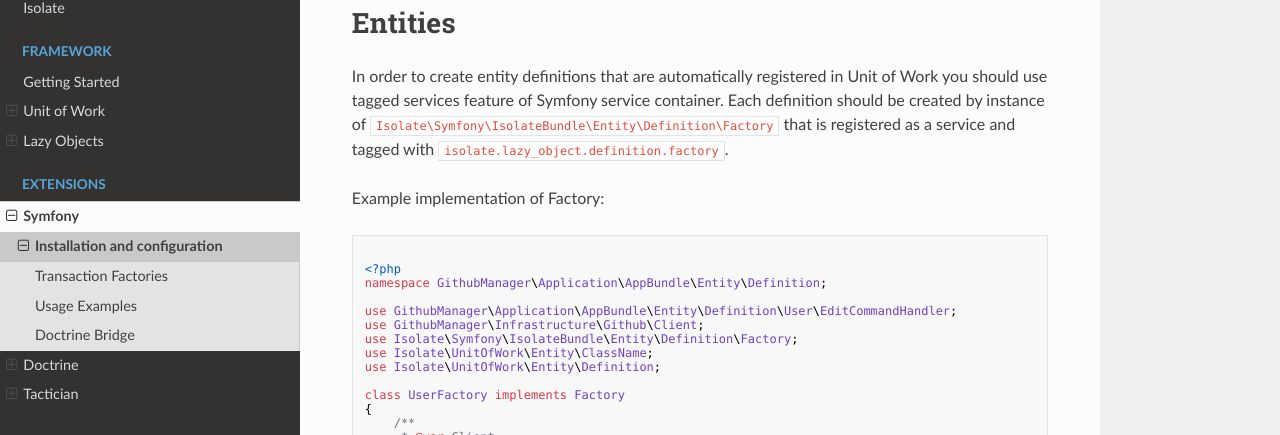
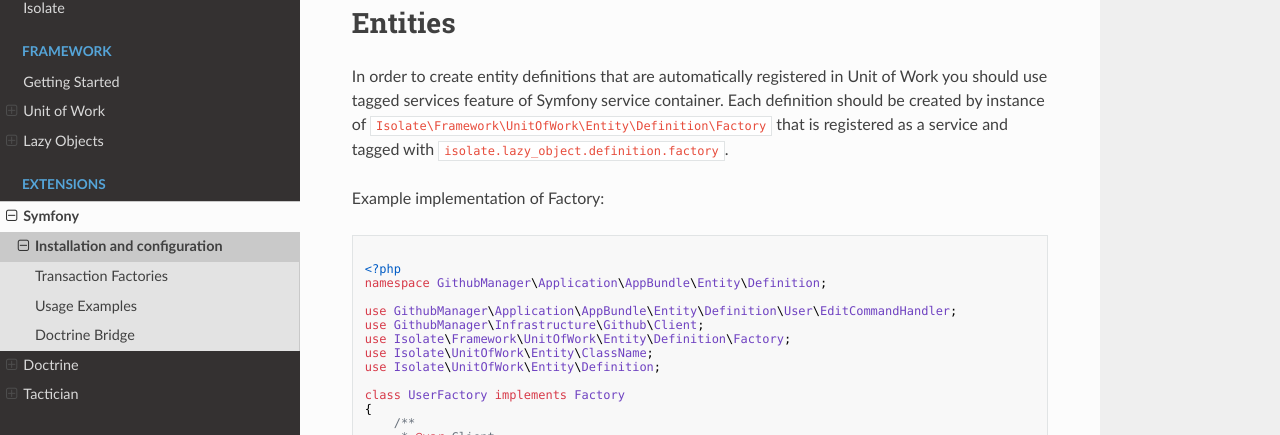
Before and after one commit to isolate-org/documentation, an MkDocs documentation site: the page built from docs/extensions/symfony/installation-and-configuration.md, in a window 1280 px wide and 1400 px high, scrolled down 1184 px. Shown: the part 141-576 px from the top of the window. Built offline with MkDocs 1.6.1, drawn with Linux system fonts in a browser that asks for light colours; nearby versions of some CDN libraries; old or Windows-style settings are respelled for this version of MkDocs; some of the changed text lies outside the part shown.

Commit message:
Fixed namespaces in docs

```diff
--- a/docs/extensions/symfony/installation-and-configuration.md
+++ b/docs/extensions/symfony/installation-and-configuration.md
@@ -70,7 +70,7 @@ It will generate proxies even when they don't exists. In development mode missin
 # Entities
 
 In order to create entity definitions that are automatically registered in Unit of Work you should use tagged services
-feature of Symfony service container. Each definition should be created by instance of ``Isolate\Symfony\IsolateBundle\Entity\Definition\Factory``
+feature of Symfony service container. Each definition should be created by instance of ``Isolate\Framework\UnitOfWork\Entity\Definition\Factory``
 that is registered as a service and tagged with ``isolate.lazy_object.definition.factory``.
 
 Example implementation of Factory:
@@ -82,7 +82,7 @@ namespace GithubManager\Application\AppBundle\Entity\Definition;
 
 use GithubManager\Application\AppBundle\Entity\Definition\User\EditCommandHandler;
 use GithubManager\Infrastructure\Github\Client;
-use Isolate\Symfony\IsolateBundle\Entity\Definition\Factory;
+use Isolate\Framework\UnitOfWork\Entity\Definition\Factory;
 use Isolate\UnitOfWork\Entity\ClassName;
 use Isolate\UnitOfWork\Entity\Definition;
 
@@ -142,7 +142,7 @@ services:
 # Lazy Objects
 
 In order to create proxy definitions that are automatically registered in Lazy Objects Wrapper you should use tagged services
-feature of Symfony service container. Each definition should be created by instance of ``Isolate\Symfony\IsolateBundle\LazyObject\Definition\Factory``
+feature of Symfony service container. Each definition should be created by instance of ``Isolate\Framework\LazyObjects\Definition\Factory``
 that is registered as a service and tagged with ``isolate.lazy_object.definition.factory``.
 
 Example implementation of Factory:
@@ -161,7 +161,7 @@ use Isolate\LazyObjects\Proxy\LazyProperty;
 use Isolate\LazyObjects\Proxy\Method;
 use Isolate\LazyObjects\Proxy\MethodReplacement;
 use Isolate\LazyObjects\Proxy\Property\Name;
-use Isolate\Symfony\IsolateBundle\LazyObject\Definition\Factory;
+use Isolate\Framework\LazyObjects\Definition\Factory;
 use GithubManager\Infrastructure\Github\Adapter\KnpLabs\Client;
 
 class UserFactory implements Factory
```
